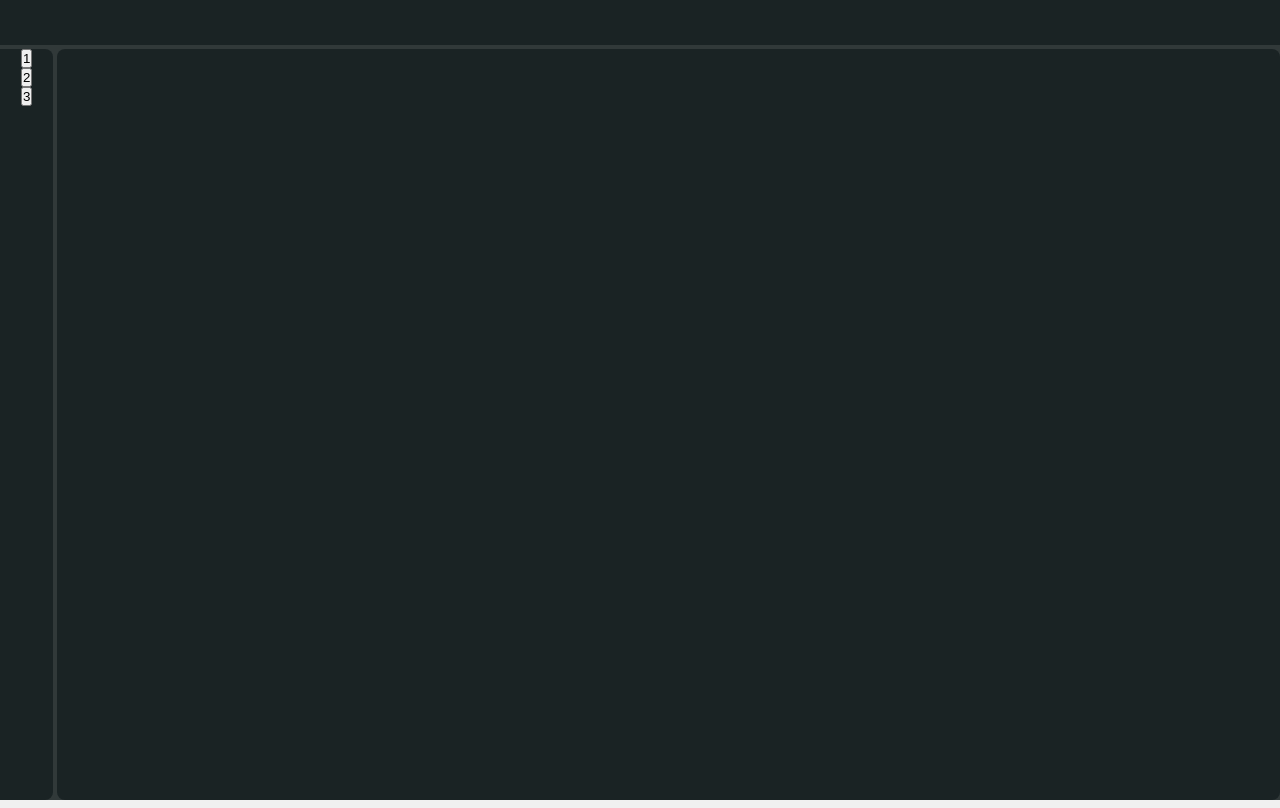
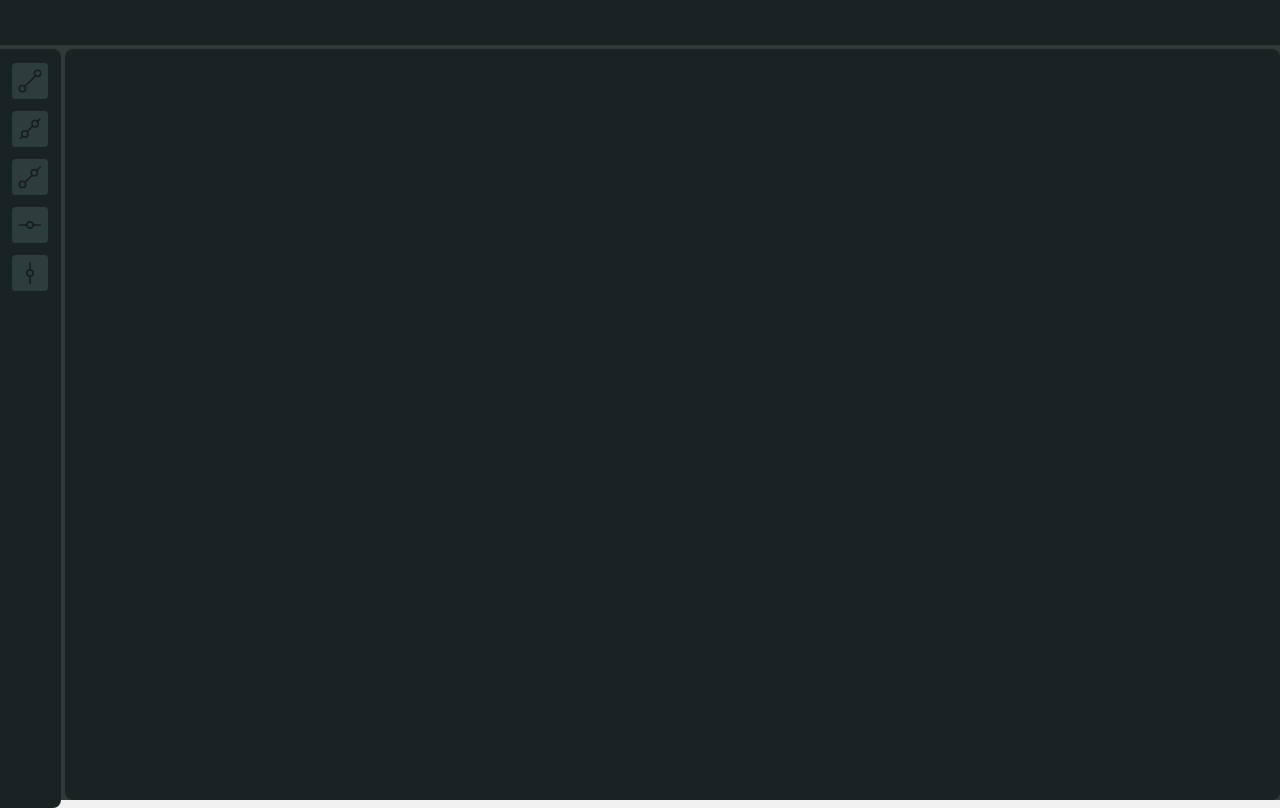
Before and after one commit to sy3ra/sy3ra-insight-2, a website built with Vite: page index.html in a window 1280 px wide. Built offline with nearby package versions, Linux system fonts and the light colour scheme; files whose address does not match are found by name; what chartjs-chart-financial, chartjs-plugin-zoom would draw is missing.

Commit message:
드로잉패널

```diff
--- a/src/modules/chartCrosshair.js
+++ b/src/modules/chartCrosshair.js
@@ -33,8 +33,6 @@ export class ChartCrosshair {
 
     // 선 스타일을 점선으로 설정
     ctx.setLineDash([6, 6]);
-    console.log(x, y);
-    console.log(this.chartArea.top, this.chartArea.bottom);
     // 수직선 그리기
     ctx.beginPath();
     ctx.moveTo(x, 0);
--- a/src/modules/chartTest.js
+++ b/src/modules/chartTest.js
@@ -89,11 +89,15 @@ export class ChartTest {
                 callback: function (value) {
                   return value.toFixed(2);
                 },
+                padding: 8,
               },
               grid: {
                 color: "rgba(255, 255, 255, 0.1)",
                 display: true,
                 drawOnChartArea: true,
+              },
+              afterFit: function (scaleInstance) {
+                scaleInstance.width = 90; // y축 레이블 영역의 너비 고정
               },
             },
           },
@@ -136,7 +140,11 @@ export class ChartTest {
                   enabled: true,
                   speed: 0.1,
                 },
-                mode: "xy",
+                mode: "x",
+                onZoomStart: ({ chart, event }) => {
+                  const mode = event.ctrlKey || event.metaKey ? "y" : "x";
+                  chart.options.plugins.zoom.zoom.mode = mode;
+                },
                 limits: {
                   x: { min: this.earliestX, max: latestX },
                   y: { min: "original", max: "original" },
--- a/src/modules/toolPanel.js
+++ b/src/modules/toolPanel.js
@@ -1,13 +1,26 @@
 export function createToolPanel(container) {
   const toolPanel = container;
+  toolPanel.classList.add("tool-panel");
 
-  const tools = ["1", "2", "3"];
-  tools.forEach((toolName) => {
+  const tools = [
+    { name: "line", icon: "public/icons/line.svg" },
+    { name: "extendedline", icon: "public/icons/extended line.svg" },
+    { name: "ray", icon: "public/icons/ray.svg" },
+    { name: "horizontalline", icon: "public/icons/horizontal line.svg" },
+    { name: "verticalline", icon: "public/icons/vertical line.svg" },
+  ];
+
+  tools.forEach((tool) => {
     const button = document.createElement("button");
-    button.textContent = toolName;
+    const img = document.createElement("img");
+    img.src = tool.icon;
+    img.alt = tool.name;
+
+    button.appendChild(img);
     button.addEventListener("click", () => {
-      console.log(`${toolName} clicked`);
+      console.log(`${tool.name} clicked`);
     });
+
     toolPanel.appendChild(button);
   });
 }
--- a/src/style.css
+++ b/src/style.css
@@ -53,22 +53,22 @@ canvas {
   height: 100% !important;
 }
 
+canvas#chartCanvas {
+  z-index: 0;
+}
+
 canvas#overlayCanvas {
   z-index: 20;
   pointer-events: none;
 }
 
-canvas#crosshairCanvas {
-  z-index: 50;
+canvas#drawingCanvas {
+  z-index: 30;
   pointer-events: none;
 }
 
-canvas#chartCanvas {
-  z-index: 0;
-}
-
-canvas#drawingCanvas {
-  z-index: 30;
+canvas#crosshairCanvas {
+  z-index: 50;
   pointer-events: none;
 }
 
@@ -94,7 +94,7 @@ canvas#drawingCanvas {
 }
 
 #toolPanel {
-  width: 3.5rem; /* 도구 선택 패널의 너비 */
+  width: 4rem; /* 도구 선택 패널의 너비 */
   background-color: var(--bg-panel-color);
   color: var(--btn-text-color);
   display: flex;
@@ -102,19 +102,29 @@ canvas#drawingCanvas {
   align-items: center;
   border-radius: 0 0.5rem 0.5rem 0;
   margin-right: 0.25rem;
+  padding-top: 0.5rem;
 }
 
 .tool-panel button {
-  /* margin: 0.25rem 0; */
-  /* padding: 0.5rem; */
-  width: 1.5rem;
-  height: 1.5rem;
-  background-color: #555;
+  width: 2.25rem;
+  height: 2.25rem;
+  margin: 0.375rem;
+  background-color: var(--bg-btn-color);
   border: none;
-  color: #fff;
+  border-radius: 0.25rem;
   cursor: pointer;
+  display: flex;
+  justify-content: center;
+  align-items: center;
 }
 
 .tool-panel button:hover {
-  background-color: #777;
+  background-color: var(--bg-btn-selected-color);
 }
+
+.tool-panel button img {
+  width: 1.625rem;
+  height: 1.625rem;
+  filter: brightness(0) saturate(100%) invert(8%) sepia(19%) saturate(454%)
+    hue-rotate(155deg) brightness(95%) contrast(93%);
+}
```
